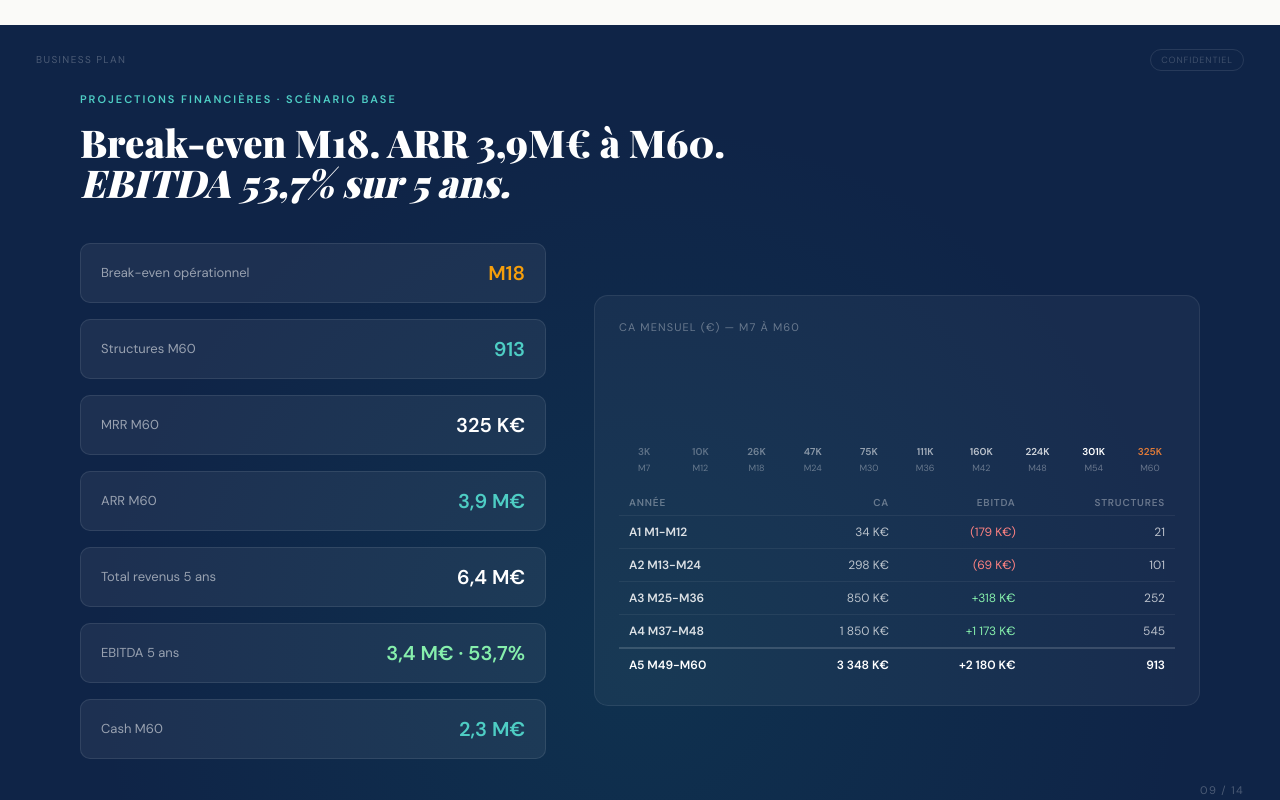
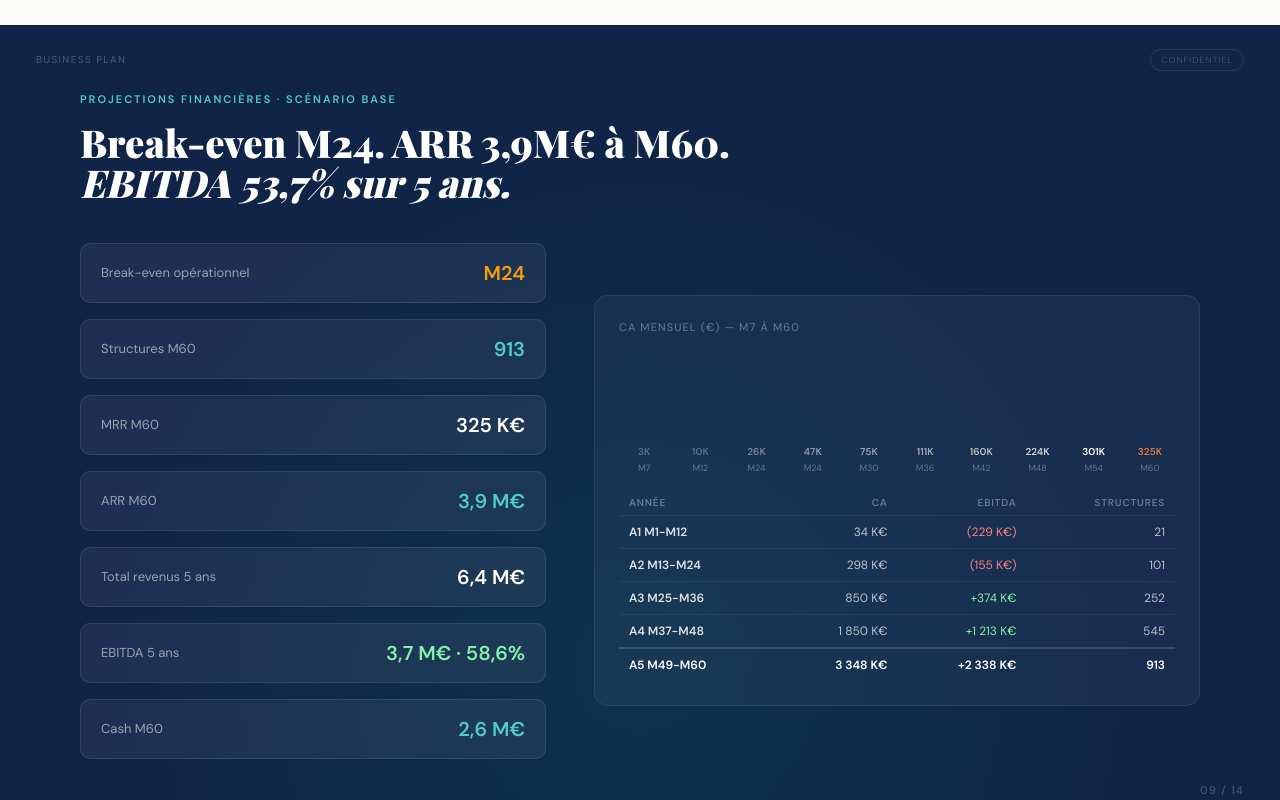
Before and after one commit to BertrandMars/NexiCare_Deck, a plain HTML site: page index.html in a window 1280 px wide. Shown: the part 6409-7209 px from the top of the page. Drawn offline with nearby package versions, Linux system fonts and the light colour scheme; a web font is replaced by a local one.

Commit message:
Update index.html

```diff
--- a/index.html
+++ b/index.html
@@ -1433,16 +1433,16 @@ em{font-style:italic;}
 <div class="slide dark" id="s09">
   <div class="slide-label">Business Plan</div>
   <div class="eyebrow">Projections financières · Scénario base</div>
-  <div class="display" style="font-size:clamp(28px,3vw,40px);margin-bottom:8px;">Break-even M18. ARR 3,9M€ à M60.<br><em>EBITDA 53,7% sur 5 ans.</em></div>
+  <div class="display" style="font-size:clamp(28px,3vw,40px);margin-bottom:8px;">Break-even M24. ARR 3,9M€ à M60.<br><em>EBITDA 53,7% sur 5 ans.</em></div>
   <div class="bp-grid">
     <div class="bp-kpis">
-      <div class="bp-kpi"><span class="bp-kpi-lbl">Break-even opérationnel</span><span class="bp-kpi-val o">M18</span></div>
+      <div class="bp-kpi"><span class="bp-kpi-lbl">Break-even opérationnel</span><span class="bp-kpi-val o">M24</span></div>
       <div class="bp-kpi"><span class="bp-kpi-lbl">Structures M60</span><span class="bp-kpi-val t">913</span></div>
       <div class="bp-kpi"><span class="bp-kpi-lbl">MRR M60</span><span class="bp-kpi-val">325 K€</span></div>
       <div class="bp-kpi"><span class="bp-kpi-lbl">ARR M60</span><span class="bp-kpi-val t">3,9 M€</span></div>
       <div class="bp-kpi"><span class="bp-kpi-lbl">Total revenus 5 ans</span><span class="bp-kpi-val">6,4 M€</span></div>
-      <div class="bp-kpi"><span class="bp-kpi-lbl">EBITDA 5 ans</span><span class="bp-kpi-val g">3,4 M€ · 53,7%</span></div>
-      <div class="bp-kpi"><span class="bp-kpi-lbl">Cash M60</span><span class="bp-kpi-val t">2,3 M€</span></div>
+      <div class="bp-kpi"><span class="bp-kpi-lbl">EBITDA 5 ans</span><span class="bp-kpi-val g">3,7 M€ · 58,6%</span></div>
+      <div class="bp-kpi"><span class="bp-kpi-lbl">Cash M60</span><span class="bp-kpi-val t">2,6 M€</span></div>
     </div>
     <div>
       <div class="chart-area">
@@ -1451,7 +1451,7 @@ em{font-style:italic;}
           <!-- Bars representing monthly revenue progression -->
           <div class="chart-bar-wrap"><div class="chart-bar-fill" style="height:2%;background:rgba(14,124,123,.3);"></div><div class="chart-bar-val" style="color:rgba(255,255,255,.3)">3K</div><div class="chart-bar-lbl">M7</div></div>
           <div class="chart-bar-wrap"><div class="chart-bar-fill" style="height:4%;background:rgba(14,124,123,.35);"></div><div class="chart-bar-val" style="color:rgba(255,255,255,.3)">10K</div><div class="chart-bar-lbl">M12</div></div>
-          <div class="chart-bar-wrap"><div class="chart-bar-fill" style="height:8%;background:rgba(14,124,123,.4);"></div><div class="chart-bar-val" style="color:rgba(255,255,255,.4)">26K</div><div class="chart-bar-lbl">M18</div></div>
+          <div class="chart-bar-wrap"><div class="chart-bar-fill" style="height:8%;background:rgba(14,124,123,.4);"></div><div class="chart-bar-val" style="color:rgba(255,255,255,.4)">26K</div><div class="chart-bar-lbl">M24</div></div>
           <div class="chart-bar-wrap"><div class="chart-bar-fill" style="height:15%;background:rgba(14,124,123,.5);"></div><div class="chart-bar-val" style="color:rgba(255,255,255,.5)">47K</div><div class="chart-bar-lbl">M24</div></div>
           <div class="chart-bar-wrap"><div class="chart-bar-fill" style="height:23%;background:rgba(14,124,123,.6);"></div><div class="chart-bar-val" style="color:rgba(255,255,255,.55)">75K</div><div class="chart-bar-lbl">M30</div></div>
           <div class="chart-bar-wrap"><div class="chart-bar-fill" style="height:34%;background:rgba(14,124,123,.7);"></div><div class="chart-bar-val" style="color:rgba(255,255,255,.6)">111K</div><div class="chart-bar-lbl">M36</div></div>
@@ -1463,11 +1463,11 @@ em{font-style:italic;}
         <div style="margin-top:16px;">
           <table class="annual-table">
             <tr><th>Année</th><th>CA</th><th>EBITDA</th><th>Structures</th></tr>
-            <tr><td>A1 M1-M12</td><td>34 K€</td><td class="neg">(179 K€)</td><td>21</td></tr>
-            <tr><td>A2 M13-M24</td><td>298 K€</td><td class="neg">(69 K€)</td><td>101</td></tr>
-            <tr><td>A3 M25-M36</td><td>850 K€</td><td class="pos">+318 K€</td><td>252</td></tr>
-            <tr><td>A4 M37-M48</td><td>1 850 K€</td><td class="pos">+1 173 K€</td><td>545</td></tr>
-            <tr><td>A5 M49-M60</td><td>3 348 K€</td><td class="pos">+2 180 K€</td><td>913</td></tr>
+            <tr><td>A1 M1-M12</td><td>34 K€</td><td class="neg">(229 K€)</td><td>21</td></tr>
+            <tr><td>A2 M13-M24</td><td>298 K€</td><td class="neg">(155 K€)</td><td>101</td></tr>
+            <tr><td>A3 M25-M36</td><td>850 K€</td><td class="pos">+374 K€</td><td>252</td></tr>
+            <tr><td>A4 M37-M48</td><td>1 850 K€</td><td class="pos">+1 213 K€</td><td>545</td></tr>
+            <tr><td>A5 M49-M60</td><td>3 348 K€</td><td class="pos">+2 338 K€</td><td>913</td></tr>
           </table>
         </div>
       </div>
@@ -1521,7 +1521,7 @@ em{font-style:italic;}
     </tr>
     <tr>
       <td>Conformité HDS & RGPD by design</td>
-      <td><span class="partial">✓ Couvert</span></td>
+      <td><span class="check">✓ Couvert</span></td>
       <td><span class="partial">◐ Variable</span></td>
       <td class="ct-nexicare"><span class="check">✓ By design</span></td>
     </tr>
@@ -1633,7 +1633,7 @@ em{font-style:italic;}
           </div>
           <div style="text-align:center;">
             <div style="font-size:10px;color:rgba(255,255,255,.35);margin-bottom:4px;">Base ×8</div>
-            <div style="font-family:'Playfair Display',serif;font-size:24px;font-weight:900;color:var(--orange);">×15,5</div>
+            <div style="font-family:'Playfair Display',serif;font-size:24px;font-weight:900;color:var(--orange);">×16,0</div>
           </div>
           <div style="text-align:center;">
             <div style="font-size:10px;color:rgba(255,255,255,.35);margin-bottom:4px;">Optimiste ×10</div>
@@ -1718,6 +1718,7 @@ em{font-style:italic;}
     <div class="contact-ctas">
       <a href="https://calendly.com/nexicare/30min" target="_blank" class="cta-btn cta-primary">Prendre RDV — 30 minutes</a>
       <a href="mailto:bertrand@stræm.com" class="cta-btn cta-secondary">bertrand@stræm.com</a>
+      <a href="https://docs.google.com/spreadsheets/d/1v9jPrakG6adjAjBAse_vcvHdd1RxgpWc/edit?gid=75183900#gid=75183900" target="_blank" class="cta-btn" style="background:rgba(14,124,123,.2);color:#4ECDC4;border:1px solid rgba(14,124,123,.4);cursor:pointer;">📊 Télécharger le BP complet</a>
     </div>
     <div class="contact-founders">
       <div class="cf2-item">
```
